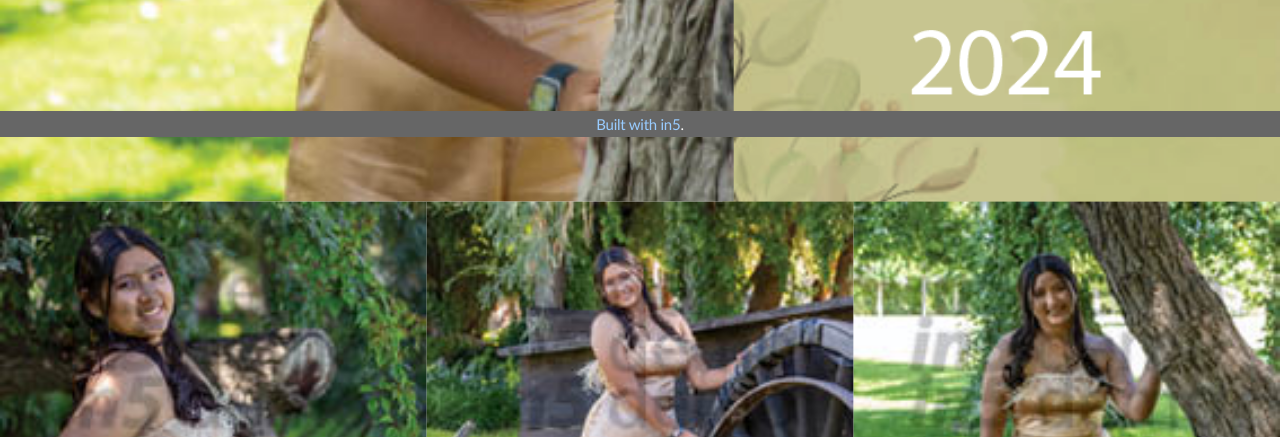
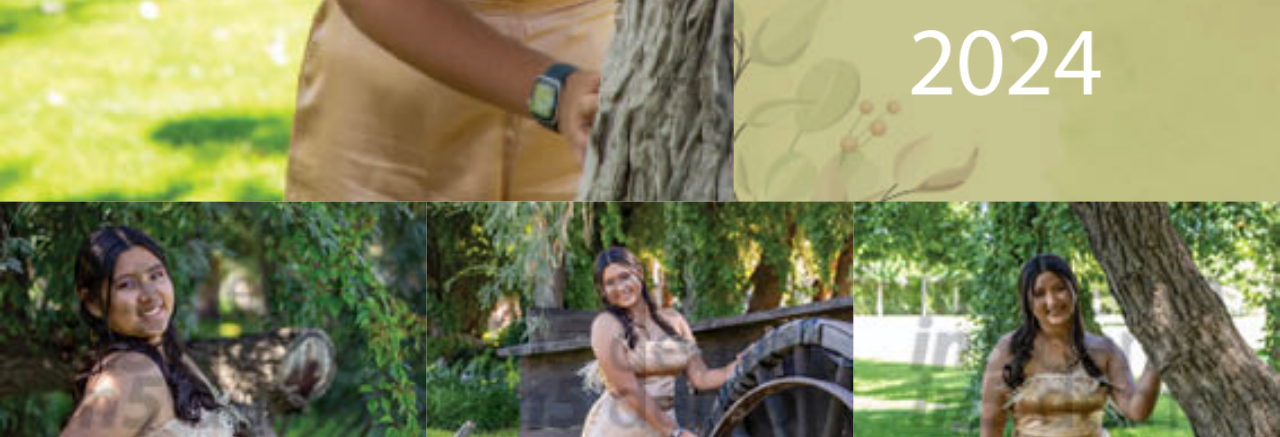
Before and after one commit to Vico2311-1/invitacion, a plain HTML site: page index.html in a window 1280 px wide. Shown: the part 663-1100 px from the top of the page. Drawn offline with nearby package versions, Linux system fonts and the light colour scheme.

Commit message:
Update index.html

```diff
--- a/index.html
+++ b/index.html
@@ -242,8 +242,5 @@ document.head.querySelector('meta[property="og:url"]').content=ogURL;
   </li>
 </ul>
 <div id="prefooter" style="float:left;height:1px;">&nbsp;</div>
-</div>
-<footer id="in5footer"><a href="http://ajarproductions.com/pages/products/in5/?ref=footer" target="_blank" >Built with in5</a>.</footer>
-</div>
 </body>
 </html>
```
